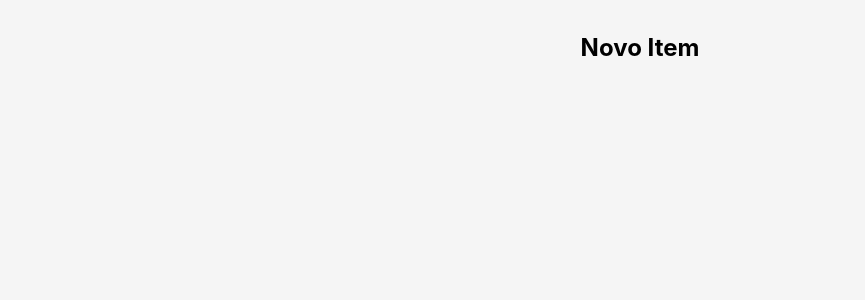
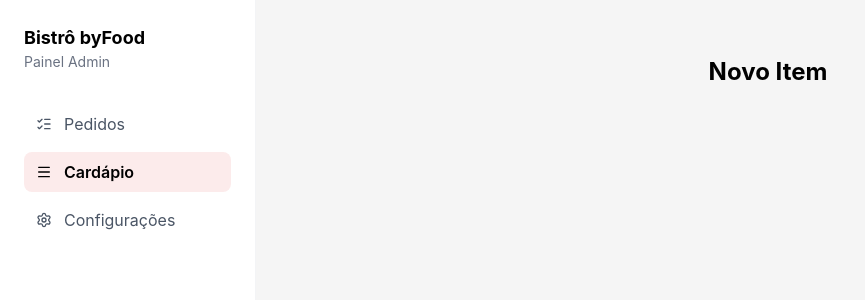
Before and after one commit to LeonardoBoni-018/ByFood-Site, a React (Vite) app: page /admin/menu/new in a window 1280 px wide. Shown: the top 300 px of the page, without its empty margins (0-865 px from the left). Built offline with nearby package versions, Linux system fonts and the light colour scheme; sample sign-in values are in the browser's storage.

Commit message:
Admin: Pedidos

```diff
--- a/src/App.tsx
+++ b/src/App.tsx
@@ -5,6 +5,8 @@ import { CartPage } from './pages/public/CartPage'
 import { OrderConfirmedPage } from './pages/public/OrderConfirmedPage'
 import { OrderTrackingPage } from './pages/public/OrderTrackingPage'
 import { LoginPage } from './pages/admin/LoginPage'
+import { AdminLayout } from './components/layout/AdminLayout'
+import { DashboardPage } from './pages/admin/DashboardPage'
 
 function Placeholder({ title }: { title: string }) {
   return <div className="p-8 text-center"><h1 className="text-2xl font-bold">{title}</h1></div>
@@ -23,10 +25,12 @@ function App() {
           <Route path="/profile" element={<Placeholder title="Perfil" />} />
         </Route>
         <Route path="/admin/login" element={<LoginPage />} />
-        <Route path="/admin/orders" element={<Placeholder title="Dashboard Pedidos" />} />
-        <Route path="/admin/menu" element={<Placeholder title="Gerenciar Cardápio" />} />
-        <Route path="/admin/menu/new" element={<Placeholder title="Novo Item" />} />
-        <Route path="/admin/menu/:id/edit" element={<Placeholder title="Editar Item" />} />
+        <Route path="/admin" element={<AdminLayout />}>
+          <Route path="orders" element={<DashboardPage />} />
+          <Route path="menu" element={<Placeholder title="Gerenciar Cardápio" />} />
+          <Route path="menu/new" element={<Placeholder title="Novo Item" />} />
+          <Route path="menu/:id/edit" element={<Placeholder title="Editar Item" />} />
+        </Route>
       </Routes>
     </BrowserRouter>
   )
--- /dev/null
+++ b/src/components/layout/AdminLayout.tsx
@@ -0,0 +1,20 @@
+import { Outlet, Navigate } from 'react-router-dom'
+import { Sidebar } from './Sidebar'
+import { useAuthStore } from '../../stores/authStore'
+
+export function AdminLayout() {
+  const isAuthenticated = useAuthStore((s) => s.isAuthenticated)
+
+  if (!isAuthenticated) return <Navigate to="/admin/login" />
+
+  return (
+    <div className="min-h-screen bg-background flex">
+      <aside className="w-64 hidden md:block border-r border-gray-100">
+        <Sidebar />
+      </aside>
+      <main className="flex-1 p-6">
+        <Outlet />
+      </main>
+    </div>
+  )
+}
--- /dev/null
+++ b/src/components/layout/Sidebar.tsx
@@ -0,0 +1,25 @@
+import { NavLink } from 'react-router-dom'
+import { Home, ListChecks, Settings, Menu } from 'lucide-react'
+
+export function Sidebar() {
+  return (
+    <div className="h-full p-6 bg-surface">
+      <div className="mb-8">
+        <h1 className="font-bold text-lg">Bistrô byFood</h1>
+        <p className="text-sm text-gray-500">Painel Admin</p>
+      </div>
+
+      <nav className="space-y-2">
+        <NavLink to="/admin/orders" className={({isActive}) => `flex items-center gap-3 px-3 py-2 rounded-lg ${isActive ? 'bg-primary/10 font-semibold' : 'text-gray-600'}`}>
+          <ListChecks size={16} /> Pedidos
+        </NavLink>
+        <NavLink to="/admin/menu" className={({isActive}) => `flex items-center gap-3 px-3 py-2 rounded-lg ${isActive ? 'bg-primary/10 font-semibold' : 'text-gray-600'}`}>
+          <Menu size={16} /> Cardápio
+        </NavLink>
+        <NavLink to="/admin/config" className={({isActive}) => `flex items-center gap-3 px-3 py-2 rounded-lg ${isActive ? 'bg-primary/10 font-semibold' : 'text-gray-600'}`}>
+          <Settings size={16} /> Configurações
+        </NavLink>
+      </nav>
+    </div>
+  )
+}
--- /dev/null
+++ b/src/components/order/OrderCard.tsx
@@ -0,0 +1,37 @@
+import { MoreHorizontal } from 'lucide-react'
+import type { Order } from '../../types'
+import { formatPrice } from '../../lib/formatters'
+
+interface OrderCardProps {
+  order: Order
+}
+
+export function OrderCard({ order }: OrderCardProps) {
+  return (
+    <div className="bg-surface rounded-2xl p-4 mb-3 flex items-start justify-between">
+      <div className="flex-1">
+        <div className="flex items-center justify-between mb-2">
+          <div>
+            <div className="font-bold">#{String(order.id).padStart(4, '0')}</div>
+            <div className="text-sm text-gray-500">{order.customerName} · {order.items.length} itens</div>
+          </div>
+          <div className="text-right">
+            <div className="font-semibold">{formatPrice(order.total)}</div>
+            <div className="text-xs text-gray-500">{new Date(order.createdAt).toLocaleString()}</div>
+          </div>
+        </div>
+
+        <div className="text-sm text-gray-600">
+          {order.items.slice(0,3).map((it, idx) => (
+            <span key={idx} className="inline-block mr-2">{it.itemName}×{it.quantity}</span>
+          ))}
+          {order.items.length > 3 && <span className="text-gray-400">+{order.items.length - 3} outros</span>}
+        </div>
+      </div>
+
+      <div className="ml-4">
+        <button className="text-gray-500 hover:text-gray-700"><MoreHorizontal /></button>
+      </div>
+    </div>
+  )
+}
--- /dev/null
+++ b/src/components/order/OrderFilterTabs.tsx
@@ -0,0 +1,24 @@
+import type { OrderStatus } from '../../types'
+
+interface OrderFilterTabsProps {
+  active: OrderStatus | 'ALL'
+  onChange: (s: OrderStatus | 'ALL') => void
+}
+
+export function OrderFilterTabs({ active, onChange }: OrderFilterTabsProps) {
+  const tabs: (OrderStatus | 'ALL')[] = ['ALL', 'RECEIVED', 'PREPARING', 'READY', 'DELIVERED']
+
+  return (
+    <div className="flex gap-2 mb-4">
+      {tabs.map((t) => (
+        <button
+          key={String(t)}
+          onClick={() => onChange(t)}
+          className={`px-3 py-2 rounded-xl text-sm font-semibold ${active === t ? 'bg-primary text-white' : 'bg-gray-100 text-gray-600'}`}
+        >
+          {t === 'ALL' ? 'Todos' : t}
+        </button>
+      ))}
+    </div>
+  )
+}
--- /dev/null
+++ b/src/components/order/OrderStatsBar.tsx
@@ -0,0 +1,32 @@
+import { useEffect, useState } from 'react'
+import { fetchAdminOrders } from '../../api/orders'
+import type { Order } from '../../types'
+
+export function OrderStatsBar() {
+  const [orders, setOrders] = useState<Order[]>([])
+
+  useEffect(() => {
+    fetchAdminOrders(0, 100).then((p) => setOrders(p.content)).catch(() => setOrders([]))
+  }, [])
+
+  const total = orders.reduce((s, o) => s + o.total, 0)
+  const count = orders.length
+  const pending = orders.filter((o) => o.status === 'RECEIVED').length
+
+  return (
+    <div className="grid grid-cols-3 gap-4 mb-6">
+      <div className="bg-surface rounded-2xl p-4">
+        <div className="text-sm text-gray-500">Pedidos</div>
+        <div className="text-xl font-bold">{count}</div>
+      </div>
+      <div className="bg-surface rounded-2xl p-4">
+        <div className="text-sm text-gray-500">Receita</div>
+        <div className="text-xl font-bold">R$ {total.toFixed(2)}</div>
+      </div>
+      <div className="bg-surface rounded-2xl p-4">
+        <div className="text-sm text-gray-500">Pendentes</div>
+        <div className="text-xl font-bold">{pending}</div>
+      </div>
+    </div>
+  )
+}
--- /dev/null
+++ b/src/pages/admin/DashboardPage.tsx
@@ -0,0 +1,32 @@
+import { useEffect, useState } from 'react'
+import { fetchAdminOrders } from '../../api/orders'
+import type { Order, OrderStatus } from '../../types'
+import { OrderStatsBar } from '../../components/order/OrderStatsBar'
+import { OrderFilterTabs } from '../../components/order/OrderFilterTabs'
+import { OrderCard } from '../../components/order/OrderCard'
+
+export function DashboardPage() {
+  const [orders, setOrders] = useState<Order[]>([])
+  const [filter, setFilter] = useState<OrderStatus | 'ALL'>('ALL')
+
+  useEffect(() => {
+    fetchAdminOrders(0, 100).then((p) => setOrders(p.content)).catch(() => setOrders([]))
+  }, [])
+
+  const filtered = orders.filter((o) => (filter === 'ALL' ? true : o.status === filter))
+
+  return (
+    <div>
+      <h1 className="text-2xl font-bold mb-4">Pedidos</h1>
+      <OrderStatsBar />
+      <OrderFilterTabs active={filter} onChange={setFilter} />
+
+      <div>
+        {filtered.map((o) => (
+          <OrderCard key={o.id} order={o} />
+        ))}
+        {filtered.length === 0 && <div className="text-center text-gray-500 py-8">Nenhum pedido encontrado</div>}
+      </div>
+    </div>
+  )
+}
```
